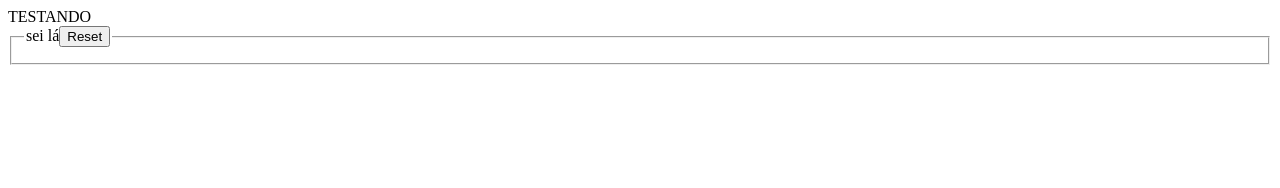
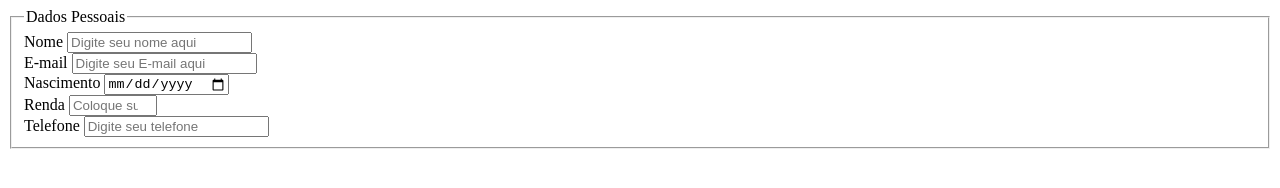
Before and after one commit to bmellborges/senacversionamento, a plain HTML site: page index.html in a window 1280 px wide. Drawn offline with Linux system fonts and the light colour scheme.

Commit message:
Update index.html

```diff
--- a/index.html
+++ b/index.html
@@ -5,13 +5,31 @@
 </head>
 <body>
 
-	<form>TESTANDO
-		<fieldset border="1">
-			<legend>
-				sei lá<input type="reset">
-			</legend>
-		</fieldset>
-	</form>
+	<form>
+                <fieldset>
+                  <legend>Dados Pessoais</legend>
+                  <div class="grupo">
+                    <label for="nome">Nome</label>
+                    <input type="text" name="nome" id="nome" placeholder="Digite seu nome aqui">
+                  </div>
+                  <div class="grupo">
+                    <label for="email">E-mail</label>
+                    <input type="email" name="email" id="email" placeholder="Digite seu E-mail aqui">
+                  </div>
+                  <div class="grupo">
+                    <label for="nascimento">Nascimento</label>
+                    <input type="date" name="nascimento" id="nascimento" >
+                  </div>
+                  <div class="grupo">
+                    <label for="renda">Renda</label>
+                    <input type="number" name="renda" id="renda" placeholder="Coloque sua renda aqui" min="0" max="100000">
+                  </div>
+                  <div class="grupo">
+                    <label for="telefone">Telefone</label>
+                    <input type="tel" name="telefone" id="telefone" placeholder="Digite seu telefone">
+                  </div>
+                </fieldset>
+              </form>
 
 </body>
 </html>
```
